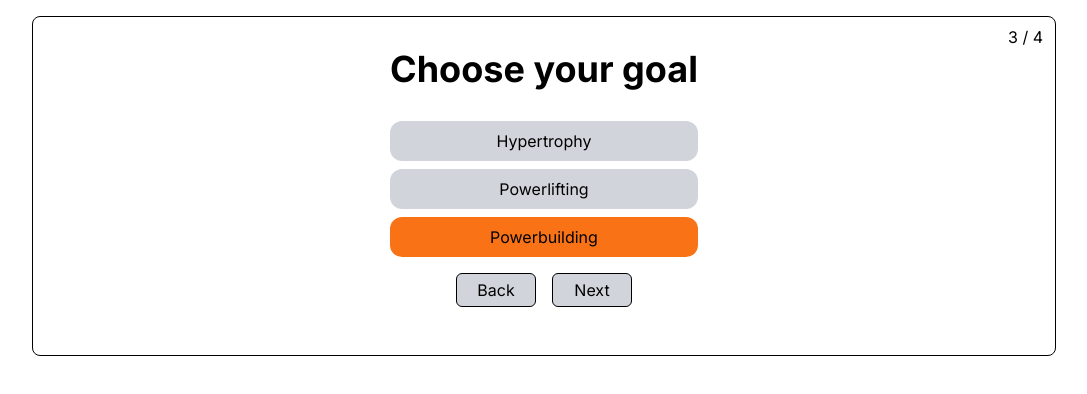
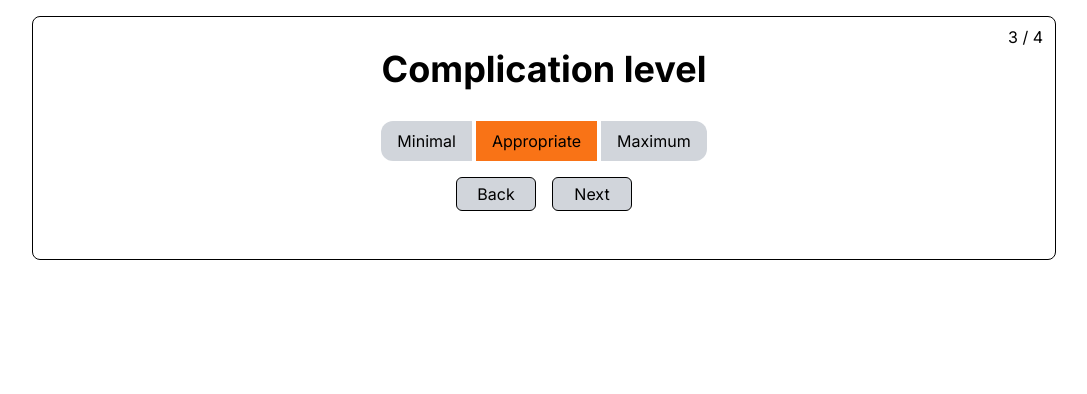
Before and after one commit to Oscar-P-E/training-plan-app, a React (Vite) app: page / in a window 1280 px wide. Both pictures are taken after a click on the button "Next". Shown: the top 394 px of the page, without its empty margins (96-1183 px from the left). Built offline with nearby package versions, Linux system fonts and the light colour scheme.

Commit message:
Change form order, options and add disable logic

```diff
--- a/src/App.tsx
+++ b/src/App.tsx
@@ -1,25 +1,21 @@
 import { FormEvent, useState } from "react";
-import { Page1 } from "./form/Page1";
-import { Page2 } from "./form/Page2";
-import { Page3 } from "./form/Page3";
-import { Page4 } from "./form/Page4";
+import { Goal } from "./form/Goal";
+import { Experience } from "./form/Experience";
+import { Complication } from "./form/Complication";
+import { Days } from "./form/Days";
 import { useMultistepForm } from "./useMultistepForm";
-import { Data as Page1Data } from "./form/Page1";
-import { Data as Page2Data } from "./form/Page2";
-import { Data as Page3Data } from "./form/Page3";
-import { Data as Page4Data } from "./form/Page4";
 
-type FormData = {
-  experience: Page1Data["experience"];
-  complexity: Page2Data["complexity"];
-  goal: Page3Data["goal"];
-  days: Page4Data["days"];
+export type FormData = {
+  goal: "muscle" | "strength";
+  experience: "beginner" | "intermediate" | "advanced";
+  complication: "min" | "auto" | "max";
+  days: 2 | 3 | 4 | 5 | 6;
 };
 
 const INITIAL_DATA: FormData = {
+  goal: "muscle",
   experience: "beginner",
-  complexity: "auto",
-  goal: "powerbuilding",
+  complication: "auto",
   days: 3,
 };
 
@@ -33,14 +29,15 @@
   }
 
   const { step, steps, prevStep, nextStep, isFirstStep, isLastStep, currStepIdx } = useMultistepForm([
-    <Page1 {...data} updateFields={updateFields} />,
-    <Page2 {...data} updateFields={updateFields} />,
-    <Page3 {...data} updateFields={updateFields} />,
-    <Page4 {...data} updateFields={updateFields} />,
+    <Goal {...data} updateFields={updateFields} />,
+    <Experience {...data} updateFields={updateFields} />,
+    <Complication {...data} updateFields={updateFields} />,
+    <Days {...data} updateFields={updateFields} />,
   ]);
 
   function onSubmit(e: FormEvent) {
     e.preventDefault();
+    console.log(step);
     if (!isLastStep) return nextStep();
 
     alert(JSON.stringify(data, null, 2));
--- /dev/null
+++ b/src/form/Complication.tsx
@@ -0,0 +1,66 @@
+import { FormWrapper } from "../FormWrapper";
+import { FormData } from "../App";
+
+type Props = FormData & { updateFields: (fields: Partial<FormData>) => void };
+
+export function Complication({ experience, complication, updateFields }: Props) {
+  return (
+    <FormWrapper title="Complication level">
+      <input
+        className="button-radio-input"
+        type="radio"
+        id="min"
+        name="complication"
+        value="min"
+        checked={complication === "min"}
+        disabled={experience === "advanced"}
+        onChange={(e) => updateFields({ complication: e.target.value as FormData["complication"] })}
+      />
+      <label
+        className={`button-radio-label py-2 px-4 rounded-l-xl text-center
+        ${complication === "min" ? "bg-green-500" : "bg-gray-300 hover:bg-gray-400"}
+        ${experience === "advanced" ? "opacity-50 cursor-not-allowed" : ""}
+        `}
+        htmlFor="min"
+      >
+        Minimal
+      </label>
+
+      <input
+        className="button-radio-input"
+        type="radio"
+        id="auto"
+        name="complication"
+        value="auto"
+        checked={complication === "auto"}
+        onChange={(e) => updateFields({ complication: e.target.value as FormData["complication"] })}
+      />
+      <label
+        className={`button-radio-label py-2 px-4 text-center ${
+          complication === "auto" ? "bg-orange-500" : "bg-gray-300 hover:bg-gray-400"
+        }`}
+        htmlFor="auto"
+      >
+        Appropriate
+      </label>
+
+      <input
+        className="button-radio-input"
+        type="radio"
+        id="max"
+        name="complication"
+        value="max"
+        checked={complication === "max"}
+        onChange={(e) => updateFields({ complication: e.target.value as FormData["complication"] })}
+      />
+      <label
+        className={`button-radio-label py-2 px-4 rounded-r-xl text-center
+        ${complication === "max" ? "bg-red-500" : "bg-gray-300 hover:bg-gray-400"}
+        `}
+        htmlFor="max"
+      >
+        Maximum
+      </label>
+    </FormWrapper>
+  );
+}
--- /dev/null
+++ b/src/form/Goal.tsx
@@ -0,0 +1,47 @@
+import { FormWrapper } from "../FormWrapper";
+import { FormData } from "../App";
+
+type Props = FormData & { updateFields: (fields: Partial<FormData>) => void };
+
+export function Goal({ goal, updateFields }: Props) {
+  return (
+    <FormWrapper title="Primary goal">
+      <div className="grid grid-flow-row gap-2">
+        <input
+          className="button-radio-input"
+          type="radio"
+          id="muscle"
+          name="goal"
+          value="muscle"
+          checked={goal === "muscle"}
+          onChange={(e) => updateFields({ goal: e.target.value as FormData["goal"] })}
+        />
+        <label
+          className={`button-radio-label  py-2 px-4 rounded-xl text-center ${
+            goal === "muscle" ? "bg-purple-700 text-yellow-300 font-bold" : "bg-gray-300 hover:bg-gray-400"
+          }`}
+          htmlFor="muscle"
+        >
+          Build Muscle
+        </label>
+        <input
+          className="button-radio-input"
+          type="radio"
+          id="strength"
+          name="goal"
+          value="strength"
+          checked={goal === "strength"}
+          onChange={(e) => updateFields({ goal: e.target.value as FormData["goal"] })}
+        />
+        <label
+          className={`button-radio-label py-2 px-4 rounded-xl text-center ${
+            goal === "strength" ? "bg-gray-950 text-red-600 font-bold" : "bg-gray-300 hover:bg-gray-400"
+          }`}
+          htmlFor="strength"
+        >
+          Build Strength
+        </label>
+      </div>
+    </FormWrapper>
+  );
+}
--- a/src/form/Page2.tsx
+++ /dev/null
@@ -1,64 +0,0 @@
-import { FormWrapper } from "../FormWrapper";
-
-export type Data = {
-  complexity: "min" | "auto" | "max";
-};
-
-type Props = Data & { updateFields: (fields: Partial<Data>) => void };
-
-export function Page2({ complexity, updateFields }: Props) {
-  return (
-    <FormWrapper title="Complexity level">
-      <input
-        className="button-radio-input"
-        type="radio"
-        id="min"
-        name="complexity"
-        value="min"
-        checked={complexity === "min"}
-        onChange={(e) => updateFields({ complexity: e.target.value as Data["complexity"] })}
-      />
-      <label
-        className={`button-radio-label py-2 px-4 rounded-l-xl text-center
-        ${complexity === "min" ? "bg-green-500" : "bg-gray-300 hover:bg-gray-400"}`}
-        htmlFor="min"
-      >
-        Simple
-      </label>
-      <input
-        className="button-radio-input"
-        type="radio"
-        id="auto"
-        name="complexity"
-        value="auto"
-        checked={complexity === "auto"}
-        onChange={(e) => updateFields({ complexity: e.target.value as Data["complexity"] })}
-      />
-      <label
-        className={`button-radio-label py-2 px-4 text-center ${
-          complexity === "auto" ? "bg-orange-500" : "bg-gray-300 hover:bg-gray-400"
-        }`}
-        htmlFor="auto"
-      >
-        Appropriate
-      </label>
-      <input
-        className="button-radio-input"
-        type="radio"
-        id="max"
-        name="complexity"
-        value="max"
-        checked={complexity === "max"}
-        onChange={(e) => updateFields({ complexity: e.target.value as Data["complexity"] })}
-      />
-      <label
-        className={`button-radio-label py-2 px-4 rounded-r-xl text-center
-        ${complexity === "max" ? "bg-red-500" : "bg-gray-300 hover:bg-gray-400"}
-        `}
-        htmlFor="max"
-      >
-        Maximum
-      </label>
-    </FormWrapper>
-  );
-}
--- a/src/form/Page3.tsx
+++ /dev/null
@@ -1,65 +0,0 @@
-import { FormWrapper } from "../FormWrapper";
-
-export type Data = {
-  goal: "muscle" | "powerlifting" | "powerbuilding";
-};
-
-type Props = Data & { updateFields: (fields: Partial<Data>) => void };
-
-export function Page3({ goal, updateFields }: Props) {
-  return (
-    <FormWrapper title="Choose your goal">
-      <div className="grid grid-flow-row gap-2">
-        <input
-          className="button-radio-input"
-          type="radio"
-          id="muscle"
-          name="goal"
-          value="muscle"
-          checked={goal === "muscle"}
-          onChange={(e) => updateFields({ goal: e.target.value as Data["goal"] })}
-        />
-        <label
-          className={`button-radio-label  py-2 px-4 rounded-xl text-center
-        ${goal === "muscle" ? "bg-orange-500" :  "bg-gray-300 hover:bg-gray-400"}`}
-          htmlFor="muscle"
-        >
-          Hypertrophy
-        </label>
-        <input
-          className="button-radio-input"
-          type="radio"
-          id="powerlifting"
-          name="goal"
-          value="powerlifting"
-          checked={goal === "powerlifting"}
-          onChange={(e) => updateFields({ goal: e.target.value as Data["goal"] })}
-        />
-        <label
-          className={`button-radio-label py-2 px-4 rounded-xl text-center
-    ${goal === "powerlifting" ? "bg-orange-500" : "bg-gray-300 hover:bg-gray-400"}`}
-          htmlFor="powerlifting"
-        >
-          Powerlifting
-        </label>
-        <input
-          className="button-radio-input"
-          type="radio"
-          id="powerbuilding"
-          name="goal"
-          value="powerbuilding"
-          checked={goal === "powerbuilding"}
-          onChange={(e) => updateFields({ goal: e.target.value as Data["goal"] })}
-        />
-        <label
-          className={`button-radio-label  py-2 px-4 rounded-xl text-center bg-
-        ${goal === "powerbuilding" ? "bg-orange-500" : "bg-gray-300 hover:bg-gray-400"}
-        `}
-          htmlFor="powerbuilding"
-        >
-          Powerbuilding
-        </label>
-      </div>
-    </FormWrapper>
-  );
-}
```
Also changed, not shown: src/form/Days.tsx (renamed from src/form/Page4.tsx, +20 -13 lines), src/form/Experience.tsx (renamed from src/form/Page1.tsx, +9 -30 lines).
